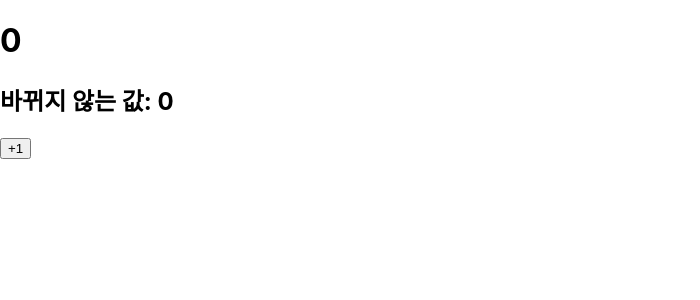
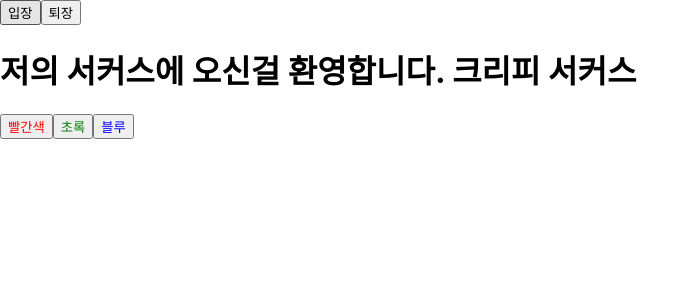
Before and after one commit to Leenamkwon/first-react, a React (Create React App) app: page / in a window 1280 px wide. Shown: the top 300 px of the page, without its empty margins (0-700 px from the left). Built offline with nearby package versions, Linux system fonts and the light colour scheme.

Commit message:
learned: props state usestate

```diff
--- a/src/App.js
+++ b/src/App.js
@@ -1,8 +1,8 @@
 import React from 'react';
-import Counter from './Counter';
+import Say from './Say';
 
 function App() {
-  return <Counter />;
+  return <Say />;
 }
 
 export default App;
--- a/src/Counter.js
+++ b/src/Counter.js
@@ -15,6 +15,11 @@
         <button
           onClick={() => {
             this.setState({ number: number + 1 });
+            this.setState((prevState) => {
+              return {
+                number: prevState.number + 1,
+              };
+            });
           }}
         >
           +1
--- /dev/null
+++ b/src/Say.js
@@ -0,0 +1,30 @@
+import React, { useState } from 'react';
+
+const Say = () => {
+  const [message, setMessage] = useState(
+    '저의 서커스에 오신걸 환영합니다. 크리피 서커스',
+  );
+  const onClickEnter = () => setMessage('안녕하세요');
+  const onClickLeave = () => setMessage('잘가세요');
+
+  const [color, setColor] = useState('black');
+
+  return (
+    <div>
+      <button onClick={onClickEnter}>입장</button>
+      <button onClick={onClickLeave}>퇴장</button>
+      <h1 style={{ color }}>{message}</h1>
+      <button style={{ color: 'red' }} onClick={() => setColor('red')}>
+        빨간색
+      </button>
+      <button style={{ color: 'green' }} onClick={() => setColor('green')}>
+        초록
+      </button>
+      <button style={{ color: 'blue' }} onClick={() => setColor('blue')}>
+        블루
+      </button>
+    </div>
+  );
+};
+
+export default Say;
```
